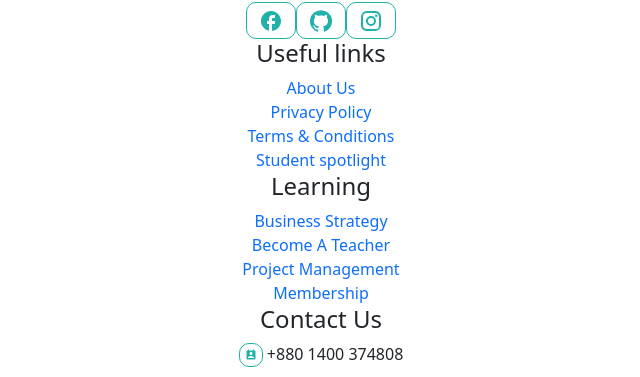
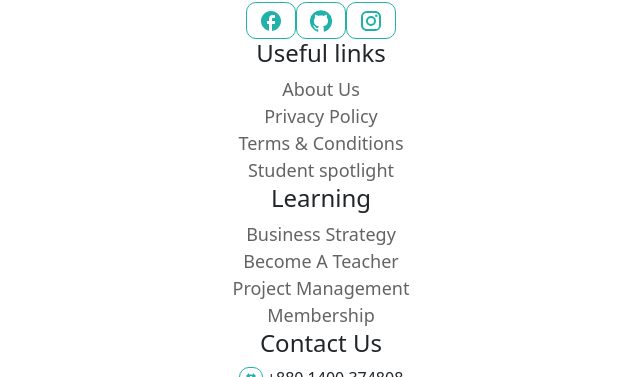
Before and after one commit to Momenuzzaman/educational-website, a React (Create React App) app: page / in a window 1280 px wide. Shown: the part 2718-3095 px from the top of the page, without its empty margins (319-959 px from the left). Built offline with nearby package versions, Linux system fonts and the light colour scheme.

Commit message:
link color set

```diff
--- a/src/Components/Shared/Footer/Footer.css
+++ b/src/Components/Shared/Footer/Footer.css
@@ -13,4 +13,6 @@
 }
 .footer-link {
   text-decoration: none;
+  font-size: 18px;
+  color: rgba(0, 0, 0, 0.61);
 }
```
